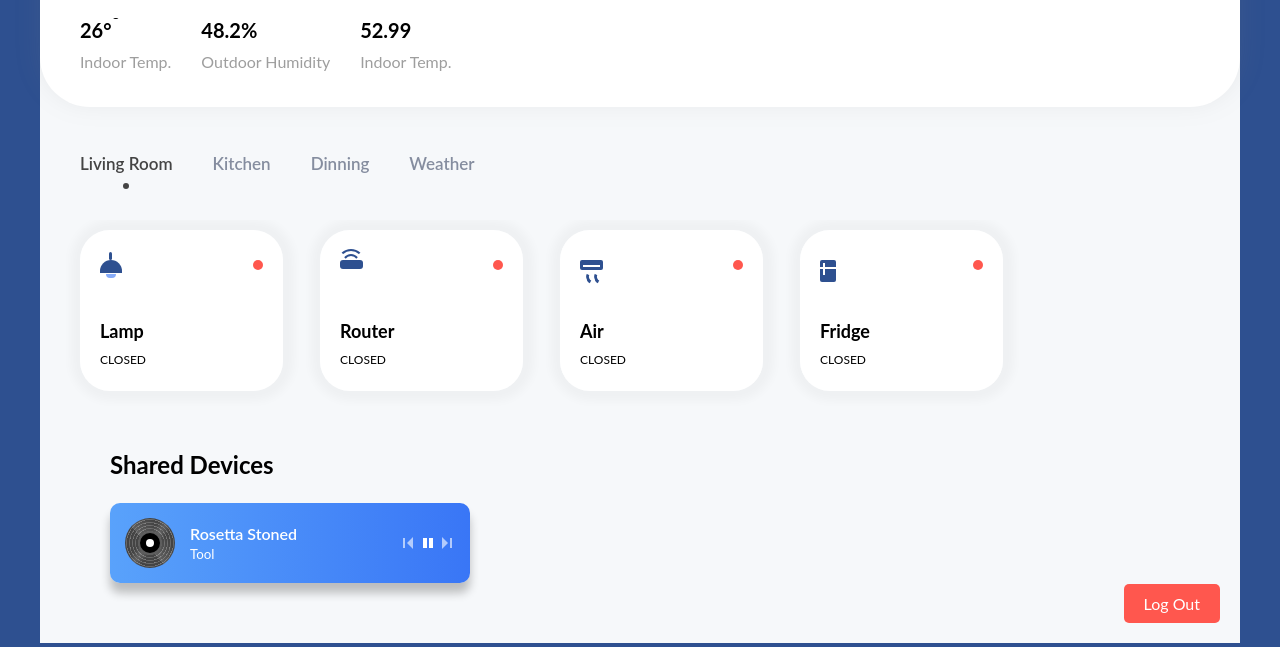
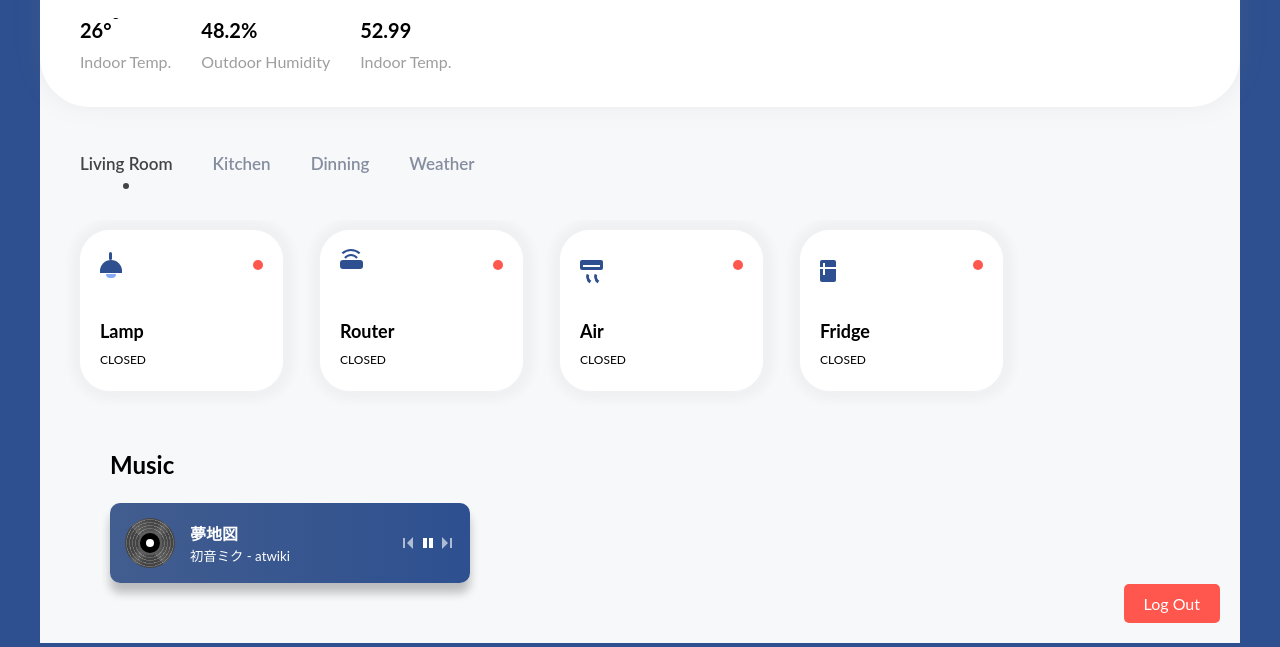
Before and after one commit to L1M1N4L/Smart-Home-FrontEnd, a plain HTML site: page index.html in a window 1280 px wide. Shown: the part 153-800 px from the top of the page. Drawn offline with Linux system fonts and the light colour scheme.

Commit message:
meow meow

```diff
--- a/index.html
+++ b/index.html
@@ -87,13 +87,13 @@
             </div>
 
             <div class="m-player">
-              <h2>Shared Devices</h2>
+              <h2>Music</h2>
               <br>
               <div class="player">
                 <div class="disc"></div>
                 <div class="artist">
-                  <p>Rosetta Stoned</p>
-                  <small>Tool</small>
+                  <p>夢地図</p>
+                  <small>初音ミク - atwiki</small>
 
                 </div>
                 <div class="controls">
--- a/styles.css
+++ b/styles.css
@@ -396,7 +396,7 @@
   .m-player .player {
     border-radius: 10px;
     padding: 15px;
-    background-image: linear-gradient(to right, #59a2fb 0%, #3976f6 100%);
+    background-image: linear-gradient(to right, #425d8f 0%, #2e5090 100%);
     display: flex;
     align-items: center;
     justify-content: space-between;
```
